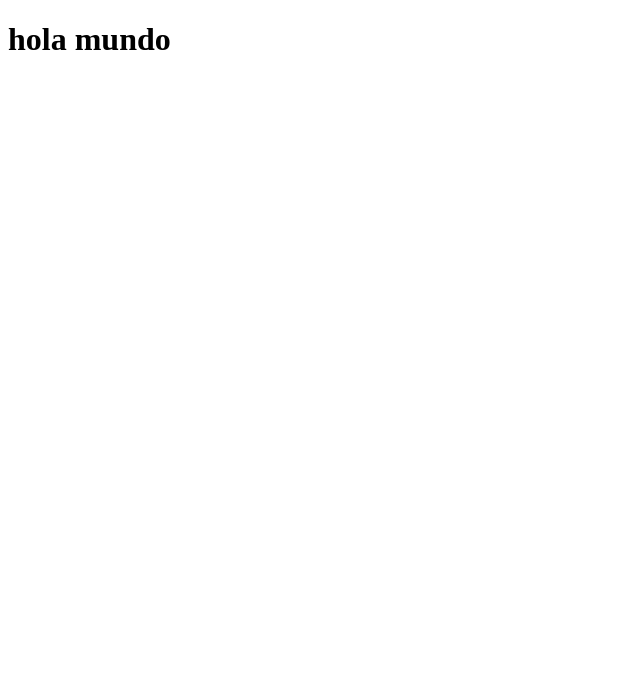
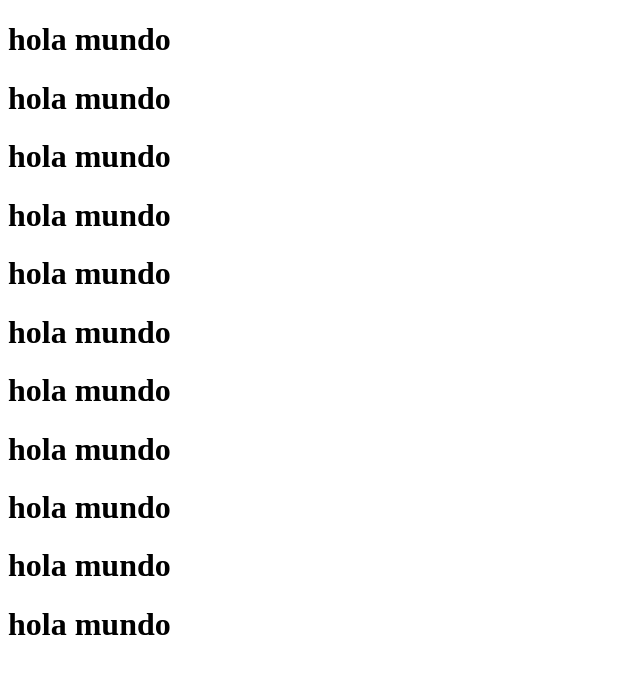
Before and after one commit to lco5847/Project1, a plain HTML site: page index.html in a window 1280 px wide. Shown: the whole page, without its empty margins (0-640 px from the left). Drawn offline with Linux system fonts and the light colour scheme.

Commit message:
se agrego mas h1

```diff
--- a/index.html
+++ b/index.html
@@ -8,5 +8,17 @@
 </head>
 <body>
     <h1>hola mundo</h1>
+    <h1>hola mundo</h1>
+    <h1>hola mundo</h1>
+    <h1>hola mundo</h1>
+
+    <h1>hola mundo</h1>
+    <h1>hola mundo</h1>
+    <h1>hola mundo</h1>
+    <h1>hola mundo</h1>
+    <h1>hola mundo</h1>
+    <h1>hola mundo</h1>
+
+    <h1>hola mundo</h1>
 </body>
 </html>
```
